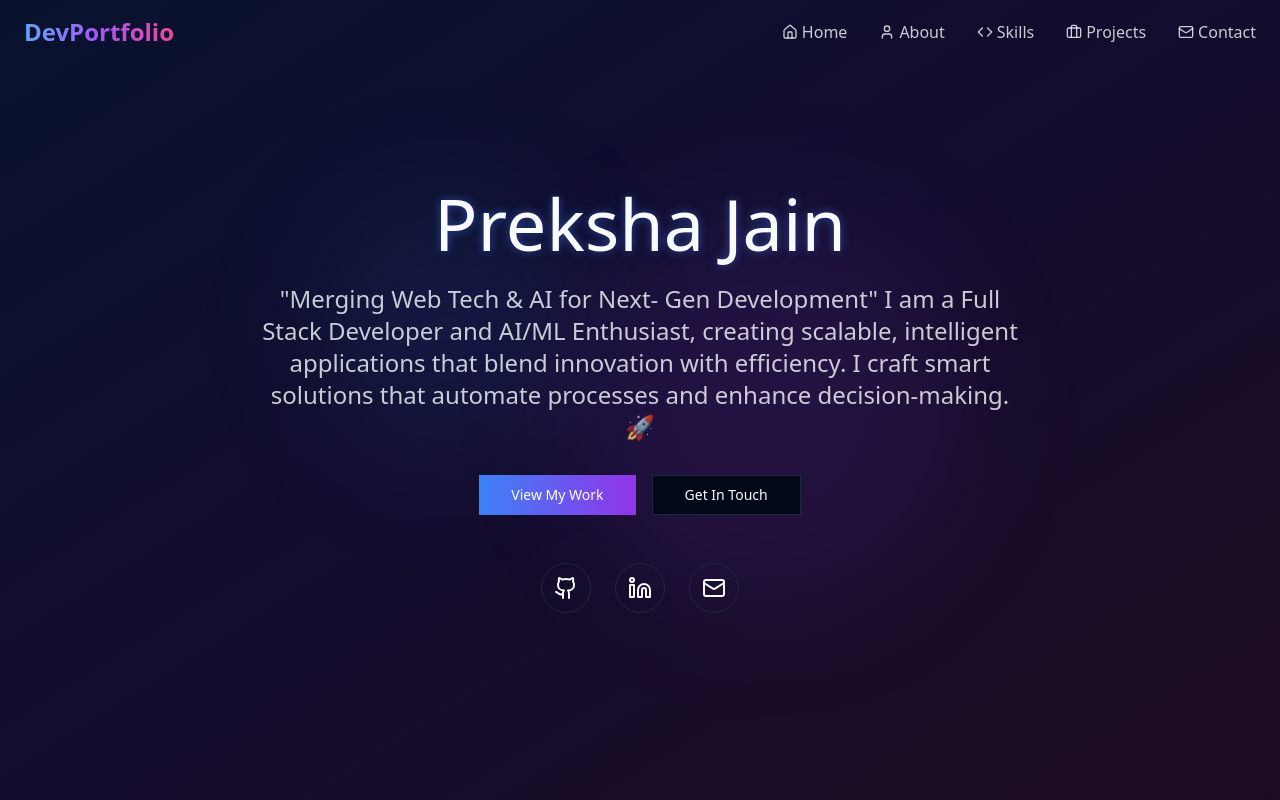
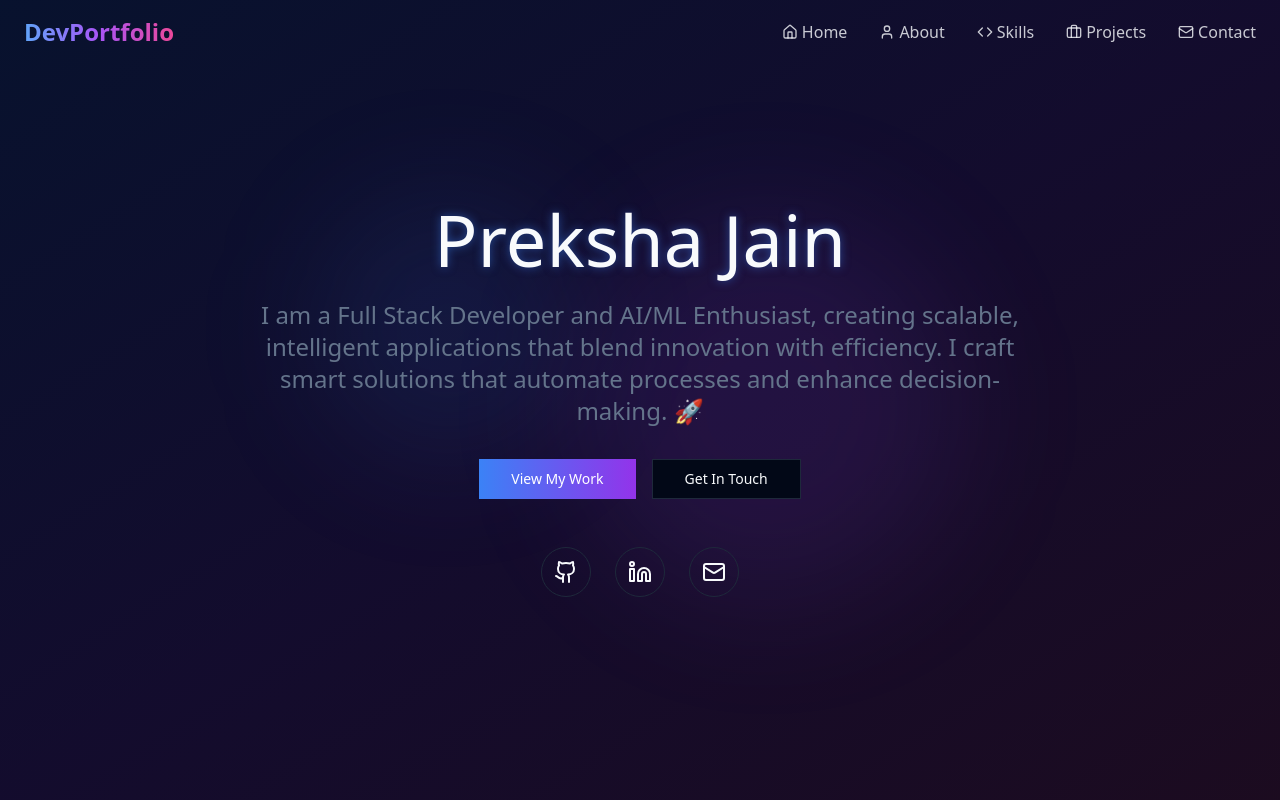
Before and after one commit to Prekshaj16/Portfolio, a React (Vite) app: page / in a window 1280 px wide. Shown: the top 800 px of the page. Built offline with nearby package versions, Linux system fonts and the light colour scheme.

Commit message:
Visual edit in Lovable
Edited UI in Lovable

```diff
--- a/src/components/Hero.tsx
+++ b/src/components/Hero.tsx
@@ -21,8 +21,7 @@ const Hero = () => {
             <span className="text-glow font-medium">Preksha Jain</span>
           </h1>
 
-          <p className="text-xl md:text-2xl text-foreground/80 mb-8 max-w-3xl mx-auto">&quot;Merging Web Tech &amp; AI for Next- Gen Development&quot;
-I am a Full Stack Developer and AI/ML Enthusiast, creating scalable, intelligent applications that blend innovation with efficiency. I craft smart solutions that automate processes and enhance decision-making. 🚀</p>
+          <p className="text-xl md:text-2xl mb-8 max-w-3xl mx-auto font-normal text-slate-500"> I am a Full Stack Developer and AI/ML Enthusiast, creating scalable, intelligent applications that blend innovation with efficiency. I craft smart solutions that automate processes and enhance decision-making. 🚀</p>
 
           <div className="flex flex-col sm:flex-row gap-4 justify-center mb-12">
             <Button onClick={() => scrollToSection('#projects')} className="bg-gradient-to-r from-blue-500 to-purple-600 hover:from-blue-600 hover:to-purple-700 text-white px-8 py-3 rounded-lg glow-hover">
```
